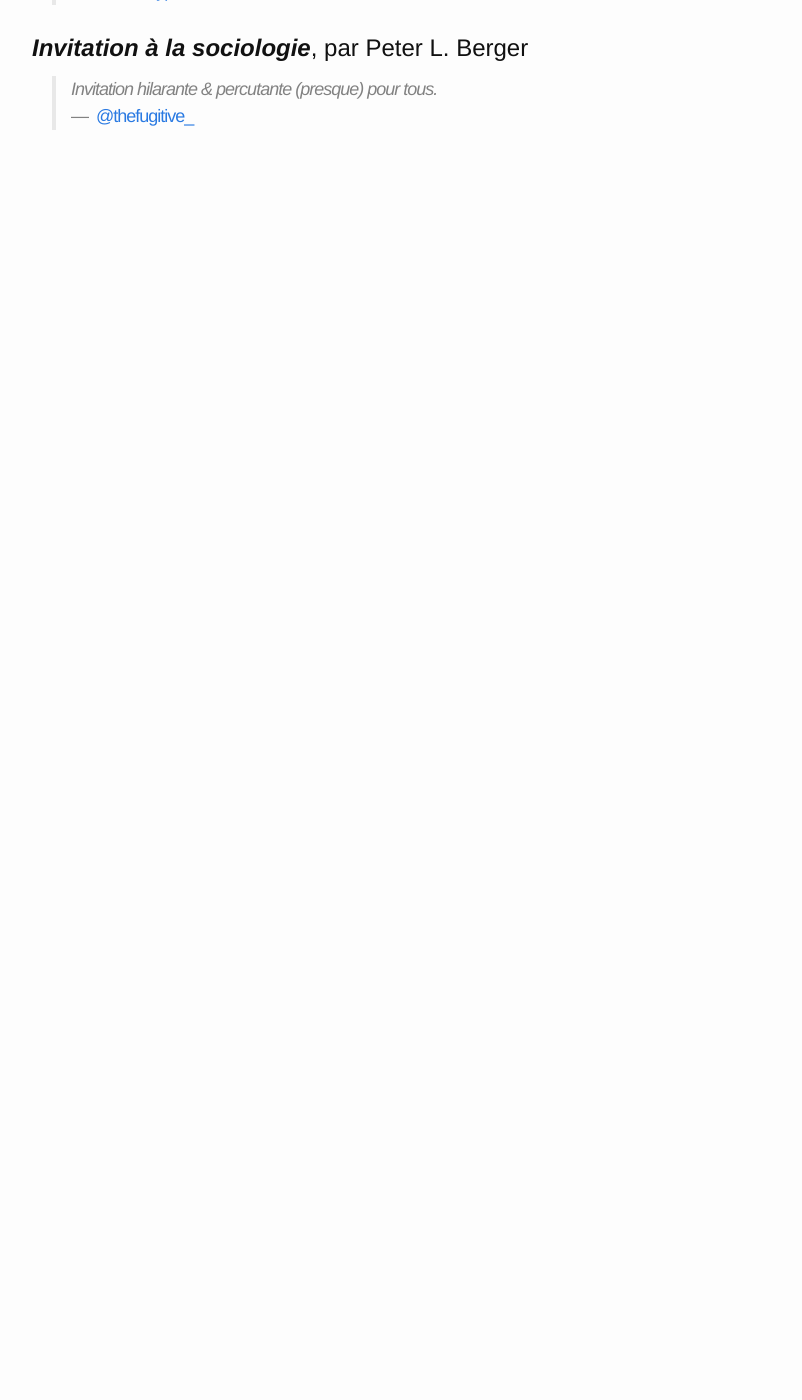
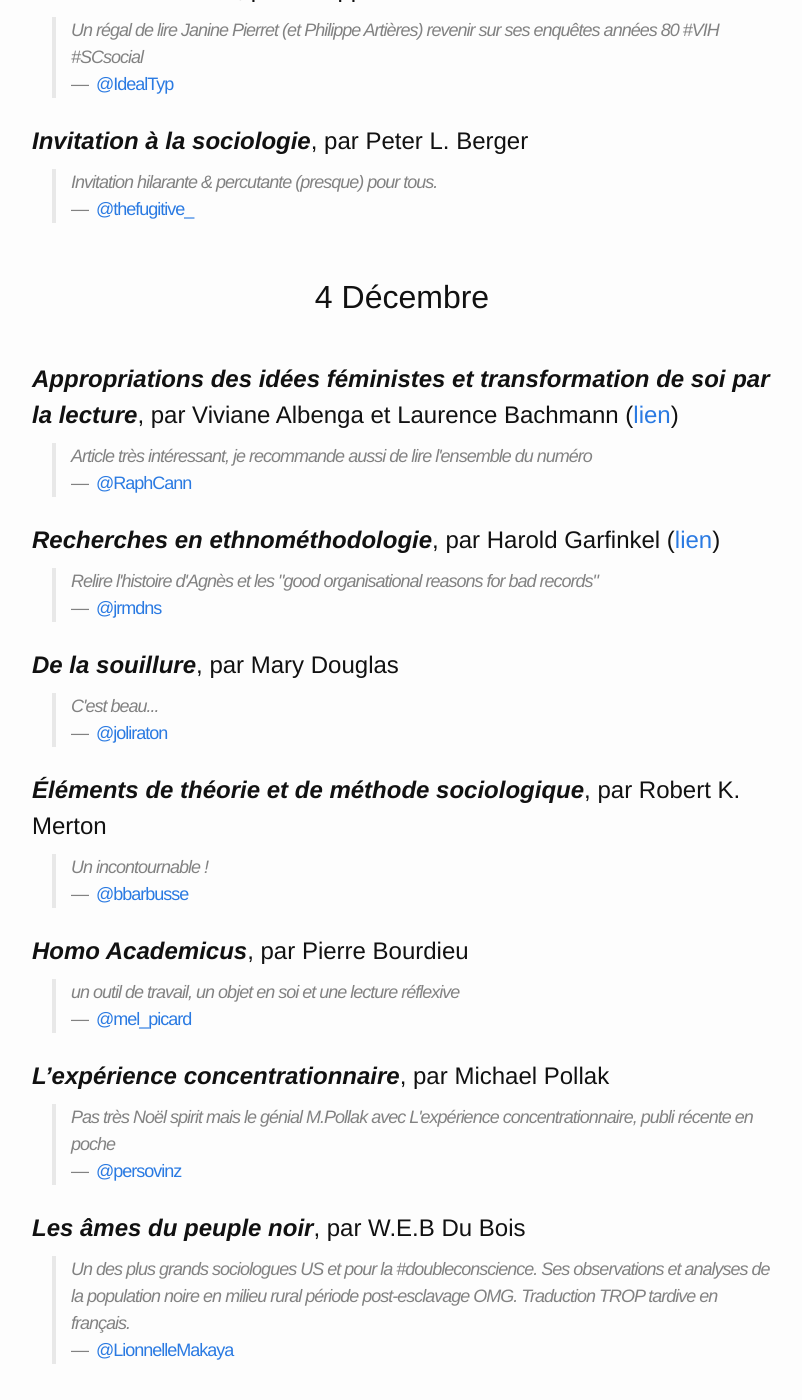
Before and after one commit to bfontaine/SocioNoel, a Jekyll site: the page built from index.md, in a window 1280 px wide and 1400 px high, scrolled down 28123 px. Shown: the whole window, without its empty margins (238-1040 px from the left). Built offline with Jekyll 4.4.1, drawn with Linux system fonts in a browser that asks for light colours; before the commit the page ends 28308 px from its top, so only the background shows below that; some of the changed text lies outside the part shown.

Commit message:
starting day 4

```diff
--- a/index.md
+++ b/index.md
@@ -15,6 +15,7 @@ Accès direct à un jour :<br/>
 1. [1er Décembre](#dec15-1)
 2. [2 Décembre](#dec15-2)
 3. [3 Décembre](#dec15-3)
+4. [4 Décembre](#dec15-4)
 
 <h2 id="dec15-1">1er Décembre</h2>
 <article class="book">
@@ -653,6 +654,11 @@ Accès direct à un jour :<br/>
         <span class="comment-author">—&nbsp;&nbsp;<a class="handle" href="https://twitter.com/ClaraMordra/status/672339788238856193">@ClaraMordra</a></span>
       </blockquote>
 
+      <blockquote class="comment">
+        Parce que c'est mon 1er Bourdieu et le seul que j'ai réussi à finir jusqu'à présent.<br/>
+        <span class="comment-author">—&nbsp;&nbsp;<a class="handle" href="https://twitter.com/fivepastfive/status/672563064940724224">@fivepastfive</a></span>
+      </blockquote>
+
 
   </div>
 </article>
@@ -2158,3 +2164,81 @@ Accès direct à un jour :<br/>
 
   </div>
 </article>
+<h2 id="dec15-4">4 Décembre</h2>
+<article class="book">
+  <h1><span class="title">Appropriations des idées féministes et transformation de soi par la lecture</span>, par <span class="author">Viviane Albenga et Laurence Bachmann</span>&nbsp;(<a href="http://www.cairn.info/resume.php?ID_ARTICLE=POX_109_0069">lien</a>)</h1>
+  <div class="sources">
+
+    <blockquote class="comment">
+      Article très intéressant, je recommande aussi de lire l'ensemble du numéro<br/>
+      <span class="comment-author">—&nbsp;&nbsp;<a class="handle" href="https://twitter.com/RaphCann/status/672526708424187905">@RaphCann</a></span>
+    </blockquote>
+
+  </div>
+</article>
+<article class="book">
+  <h1><span class="title">Recherches en ethnométhodologie</span>, par <span class="author">Harold Garfinkel</span>&nbsp;(<a href="http://lettre.ehess.fr/index.php?9383">lien</a>)</h1>
+  <div class="sources">
+
+    <blockquote class="comment">
+      Relire l'histoire d'Agnès et les "good organisational reasons for bad records"<br/>
+      <span class="comment-author">—&nbsp;&nbsp;<a class="handle" href="https://twitter.com/jrmdns/status/672540216255754246">@jrmdns</a></span>
+    </blockquote>
+
+  </div>
+</article>
+<article class="book">
+  <h1><span class="title">De la souillure</span>, par <span class="author">Mary Douglas</span></h1>
+  <div class="sources">
+
+    <blockquote class="comment">
+      C'est beau...<br/>
+      <span class="comment-author">—&nbsp;&nbsp;<a class="handle" href="https://twitter.com/joliraton/status/672658899326083073">@joliraton</a></span>
+    </blockquote>
+
+  </div>
+</article>
+<article class="book">
+  <h1><span class="title">Éléments de théorie et de méthode sociologique</span>, par <span class="author">Robert K. Merton</span></h1>
+  <div class="sources">
+
+    <blockquote class="comment">
+      Un incontournable !<br/>
+      <span class="comment-author">—&nbsp;&nbsp;<a class="handle" href="https://twitter.com/bbarbusse/status/672666742389407744">@bbarbusse</a></span>
+    </blockquote>
+
+  </div>
+</article>
+<article class="book">
+  <h1><span class="title">Homo Academicus</span>, par <span class="author">Pierre Bourdieu</span></h1>
+  <div class="sources">
+
+    <blockquote class="comment">
+      un outil de travail, un objet en soi et une lecture réflexive<br/>
+      <span class="comment-author">—&nbsp;&nbsp;<a class="handle" href="https://twitter.com/mel_picard/status/672677574468874240">@mel_picard</a></span>
+    </blockquote>
+
+  </div>
+</article>
+<article class="book">
+  <h1><span class="title">L’expérience concentrationnaire</span>, par <span class="author">Michael Pollak</span></h1>
+  <div class="sources">
+
+    <blockquote class="comment">
+      Pas très Noël spirit mais le génial M.Pollak avec L'expérience concentrationnaire, publi récente en poche<br/>
+      <span class="comment-author">—&nbsp;&nbsp;<a class="handle" href="https://twitter.com/persovinz/status/672681003056545792">@persovinz</a></span>
+    </blockquote>
+
+  </div>
+</article>
+<article class="book">
+  <h1><span class="title">Les âmes du peuple noir</span>, par <span class="author">W.E.B Du Bois</span></h1>
+  <div class="sources">
+
+    <blockquote class="comment">
+      Un des plus grands sociologues US et pour la #doubleconscience. Ses observations et analyses de la population noire en milieu rural période post-esclavage OMG. Traduction TROP tardive en français.<br/>
+      <span class="comment-author">—&nbsp;&nbsp;<a class="handle" href="https://twitter.com/LionnelleMakaya/status/672681402584969217">@LionnelleMakaya</a></span>
+    </blockquote>
+
+  </div>
+</article>
```
Also changed, not shown: books.yml (+45 -0 lines).
